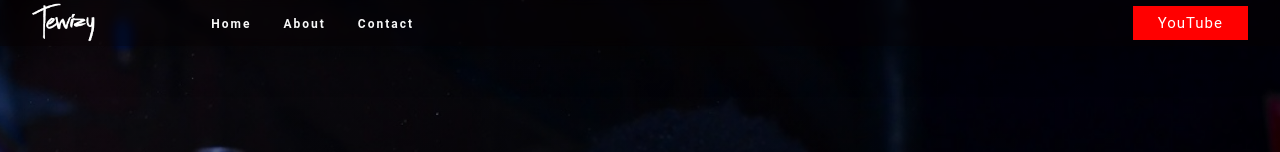
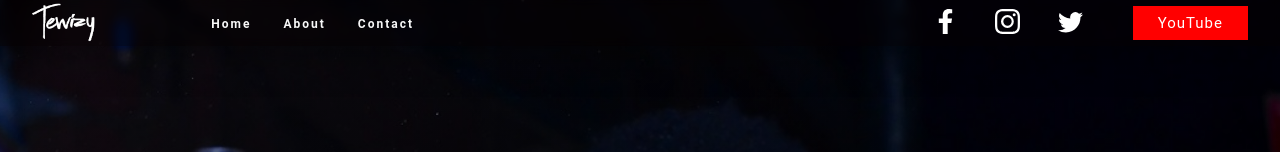
Before and after one commit to samearusuosita/ucher, a React (Create React App) app: page / in a window 1280 px wide. Shown: the top 152 px of the page. Built offline with nearby package versions, Linux system fonts and the light colour scheme.

Commit message:
Eddited scss

```diff
--- a/src/Components/NavBar/NavBar.jsx
+++ b/src/Components/NavBar/NavBar.jsx
@@ -26,6 +26,15 @@ const Navbar = () => {
           <li><Link to='/contact'>Contact</Link></li>
         </ul>
 
+
+        <div className="app__navbar-social">
+          <ul className="social-icons-nav1">
+            <li><a href="https://facebook.com/tewizy" target="_blank" rel="noopener noreferrer"><FaFacebookF/></a></li>
+            <li><a href="https://instagram.com/tewizy" target="_blank" rel="noopener noreferrer"><BsInstagram/></a></li>
+            <li><a href="https://twitter.com/tewizy"target="_blank" rel="noopener noreferrer"><BsTwitter/></a></li>
+          </ul>
+        </div>
+
         <div className="app__navbar-youtube">
           <a href="https://youtube.com">YouTube</a>
         </div>
@@ -46,10 +55,10 @@ const Navbar = () => {
           </ul>
 
           <ul className="social-icons-nav">
-                  <li><a href="https://facebook.com/tewizy" target="_blank" rel="noopener noreferrer"><FaFacebookF/></a></li>
-                  <li><a href="https://instagram.com/tewizy" target="_blank" rel="noopener noreferrer"><BsInstagram/></a></li>
-                  <li><a href="https://twitter.com/tewizy"target="_blank" rel="noopener noreferrer"><BsTwitter/></a></li>
-                </ul>
+            <li><a href="https://facebook.com/tewizy" target="_blank" rel="noopener noreferrer"><FaFacebookF/></a></li>
+            <li><a href="https://instagram.com/tewizy" target="_blank" rel="noopener noreferrer"><BsInstagram/></a></li>
+            <li><a href="https://twitter.com/tewizy"target="_blank" rel="noopener noreferrer"><BsTwitter/></a></li>
+          </ul>
           </motion.div>
           )}
 
--- a/src/Components/NavBar/NavBar.scss
+++ b/src/Components/NavBar/NavBar.scss
@@ -53,6 +53,7 @@
             display: none;;
         }
 
+
         a{
             color: white;
             font-size: 15px;
@@ -70,6 +71,35 @@
             background: white;
             color: red;
         }
+    }
+
+    .app__navbar-social{
+       width: 150px;
+       margin-right: 50px;
+
+        .social-icons-nav1{
+            display: flex;
+            justify-content: space-between;
+            text-decoration: none;
+            list-style: none;
+
+            svg{
+                width: 25px;
+                height: 25px;
+                color: white;
+
+                &:hover{
+                    color: rgb(245, 128, 245);
+                }
+            }
+
+        }
+
+        @media screen and (max-width: 450px){
+            display: none;
+
+        }
+
     }
 }
 
--- a/src/Pages/About/About.scss
+++ b/src/Pages/About/About.scss
@@ -1,15 +1,12 @@
 .app__about{
     width: 100%;
-    // background: rgba(155, 155, 155, 0.301);
-    // display: flex;
-    // flex-direction: row;
     padding: 100px;
     padding-bottom: 0;
     background-image: linear-gradient(rgba(0, 0, 0, 0.233), rgb(0, 0, 0)), url(../../Img/tewizy_bbg.JPG);
     background-position: center;
     background-size: cover;
     background-repeat: no-repeat;
-    // height: 100vh;
+    height: 100vh;
 
     @media screen and (max-width: 1180px) {
         display: flex;
@@ -17,10 +14,13 @@
         padding: 100px 50px 0 50px;
 
     }
+
+// edited hieght
+
     @media screen and (max-width: 450px) {
         padding: 100px 0 50px 0;
         flex-direction: column;
-
+        height: auto;
     }
 
 
@@ -30,20 +30,11 @@
 
         background: transparent;
 
-        // box-shadow: 1px 1px 45px  rgba(0, 0, 0, 0.452);
-        // backdrop-filter: blur(6px);
-        // -webkit-backdrop-filter: blur(6px);
-        // background: rgba(5, 0, 0, 0.432);
-
-
-
-
         .app__me{
             font-size: 35px;;
             font-family: var(--font-base);
             // font-weight: 400;
             letter-spacing: 1px;
-            // color: black;
             color: white;
             text-align: center;
         }
@@ -56,13 +47,7 @@
         right: 0;
         top: 0;
         color: rgba(255, 227, 255, 0.26);
-        // opacity: 0.1;
         z-index: 1;
-
-        // @media screen and (max-width: 450px) {
-        //     padding-top: 100px;
-
-        // }
     }
 
 
@@ -95,7 +80,6 @@
         img{
             width: 500px;
             height: auto;
-            // border-radius: 40px 0 40px 0px;
             border-radius: 20px;
 
             @media screen and (max-width: 1180px) {
@@ -127,7 +111,6 @@
             font-weight: 500;
             letter-spacing: 2px;
             font-style: normal;
-            // color: black;
             color: white;
             padding-bottom: 2rem;
             text-transform: capitalize;
```
